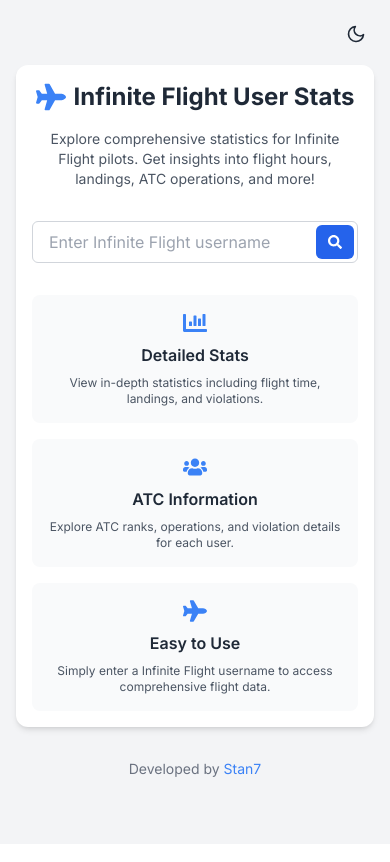
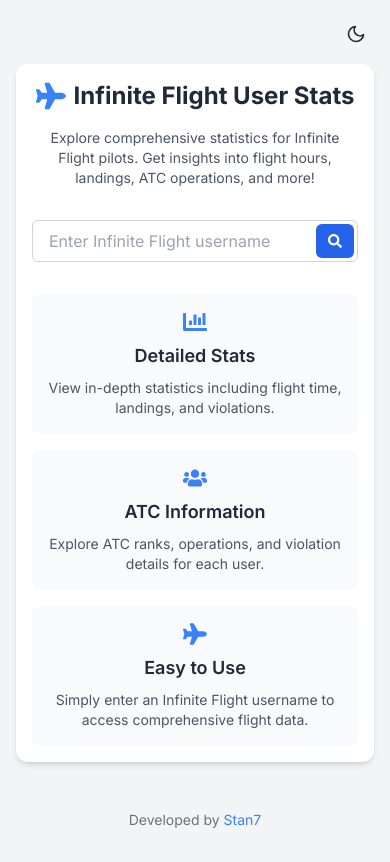
Before and after one commit to Stanislas7/InfiniteStats, a Next.js app: page / in a window 390 px wide. Built offline with nearby package versions, Linux system fonts and the light colour scheme.

Commit message:
Trying to fix responsiveness

```diff
--- a/src/app/page.tsx
+++ b/src/app/page.tsx
@@ -5,10 +5,10 @@
 export default function Home() {
   return (
     <main className="flex flex-col items-center justify-center min-h-screen p-4 bg-gray-100 dark:bg-gray-900 transition-colors duration-300">
-      <div className="absolute top-4 right-4">
+      <div className="fixed top-4 right-4 z-10">
         <DarkModeToggle />
       </div>
-      <div className="w-full max-w-4xl p-4 sm:p-8 space-y-8 bg-white dark:bg-gray-800 rounded-xl shadow-md">
+      <div className="w-full max-w-4xl p-4 sm:p-8 space-y-8 bg-white dark:bg-gray-800 rounded-xl shadow-md mt-12 sm:mt-0">
         <div className="text-center">
           <div className="flex justify-center items-center mb-4">
             <FaPlane className="text-3xl sm:text-4xl text-blue-500 mr-2 sm:mr-3" />
@@ -20,10 +20,8 @@
             Explore comprehensive statistics for Infinite Flight pilots. Get insights into flight hours, landings, ATC operations, and more!
           </p>
         </div>
-
         <UsernameForm />
-
-        <div className="grid grid-cols-1 sm:grid-cols-2 lg:grid-cols-3 gap-4 sm:gap-6 mt-8">
+        <div className="grid grid-cols-1 md:grid-cols-2 lg:grid-cols-3 gap-4 sm:gap-6 mt-8">
           <FeatureCard
             icon={<FaChartBar className="text-2xl sm:text-3xl text-blue-500" />}
             title="Detailed Stats"
@@ -37,11 +35,11 @@
           <FeatureCard
             icon={<FaPlane className="text-2xl sm:text-3xl text-blue-500" />}
             title="Easy to Use"
-            description="Simply enter a Infinite Flight username to access comprehensive flight data."
+            description="Simply enter an Infinite Flight username to access comprehensive flight data."
           />
         </div>
       </div>
-      <footer className="mt-8 text-center text-sm text-gray-500 dark:text-gray-400">
+      <footer className="mt-8 text-center text-sm text-gray-500 dark:text-gray-400 p-4">
         Developed by <a href="https://community.infiniteflight.com/u/stan7/summary" target="_blank" rel="noopener noreferrer" className="text-blue-500 hover:underline">Stan7</a>
       </footer>
     </main>
@@ -52,8 +50,8 @@
   return (
     <div className="bg-gray-50 dark:bg-gray-700 p-4 rounded-lg text-center">
       <div className="flex justify-center mb-2">{icon}</div>
-      <h2 className="text-base sm:text-lg font-semibold text-gray-800 dark:text-gray-200 mb-2">{title}</h2>
-      <p className="text-xs sm:text-sm text-gray-600 dark:text-gray-300">{description}</p>
+      <h2 className="text-lg font-semibold text-gray-800 dark:text-gray-200 mb-2">{title}</h2>
+      <p className="text-sm text-gray-600 dark:text-gray-300">{description}</p>
     </div>
   );
 }
```
